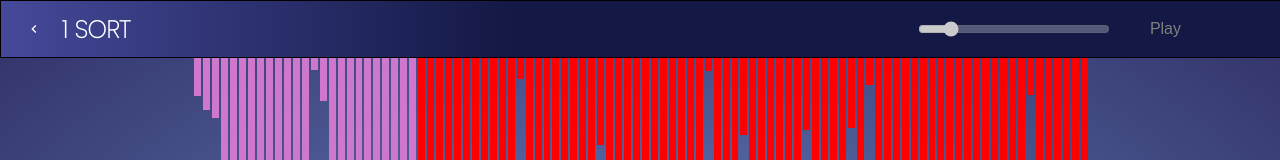
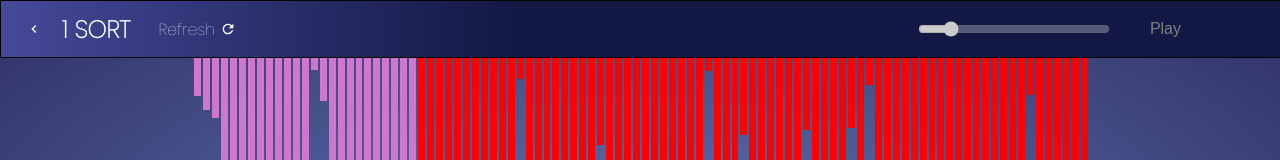
Before and after one commit to blin007/sorting-algorithm-visualizer, a React (Create React App) app: page /1 in a window 1280 px wide. Both pictures are taken after a click on the button "Play". Shown: the top 160 px of the page. Built offline with nearby package versions, Linux system fonts and the light colour scheme.

Commit message:
9/3 added refresh

```diff
--- a/src/components/HeaderSort.js
+++ b/src/components/HeaderSort.js
@@ -2,13 +2,19 @@ import React, { useState } from 'react'
 import '../styles/Header.css'
 import { motion } from 'framer-motion'
 import { Link } from 'react-router-dom'
-import { MdNavigateBefore } from "react-icons/md";
+import { MdNavigateBefore, MdRefresh } from "react-icons/md";
 
 const HeaderSort = ({ headerVariants, setBarSize, sortingAlgo, play }) => {
     const [disable, setDisable] = useState(false);
 
     const handleInput = (e) => {
         setBarSize(Number(e.target.value))
+    }
+
+    const handleReload = (e) => {
+        e.preventDefault();
+        window.location.reload();
+        setDisable(false);
     }
 
   return (
@@ -27,6 +33,17 @@ const HeaderSort = ({ headerVariants, setBarSize, sortingAlgo, play }) => {
             <div className="sort_title">
                 <h2>{sortingAlgo.toUpperCase()} SORT</h2>
             </div>
+            {disable && (
+                <motion.div
+                    className="sort_reload"
+                    variants={headerVariants}
+                    whileHover={headerVariants.hover}
+                    whileTap={headerVariants.tap}
+                    onClick={handleReload}
+                >
+                    Refresh <MdRefresh style={{marginLeft: "5px"}}/>
+                </motion.div>
+            )}
 
             <div className="header_sort_nav">
                 <input
--- a/src/styles/Header.css
+++ b/src/styles/Header.css
@@ -51,6 +51,17 @@
     margin-right: 5px;
 }
 
+.sort_reload {
+    display: flex;
+    align-items: center;
+    color: white;
+    border-radius: 16px;
+    padding: 8px;
+    margin-left: 20px;
+    margin-right: 5px;
+    cursor: pointer;
+}
+
 .sort_title {
     color: white;
     margin-left: 10px;
@@ -64,7 +75,6 @@
     margin-right: 80px;
     margin-left: auto;
 }
-
 
 .sort_option {
     display: flex;
```
Also changed, not shown: src/pages/MergeSort/Merge.js (+4 -3 lines).
